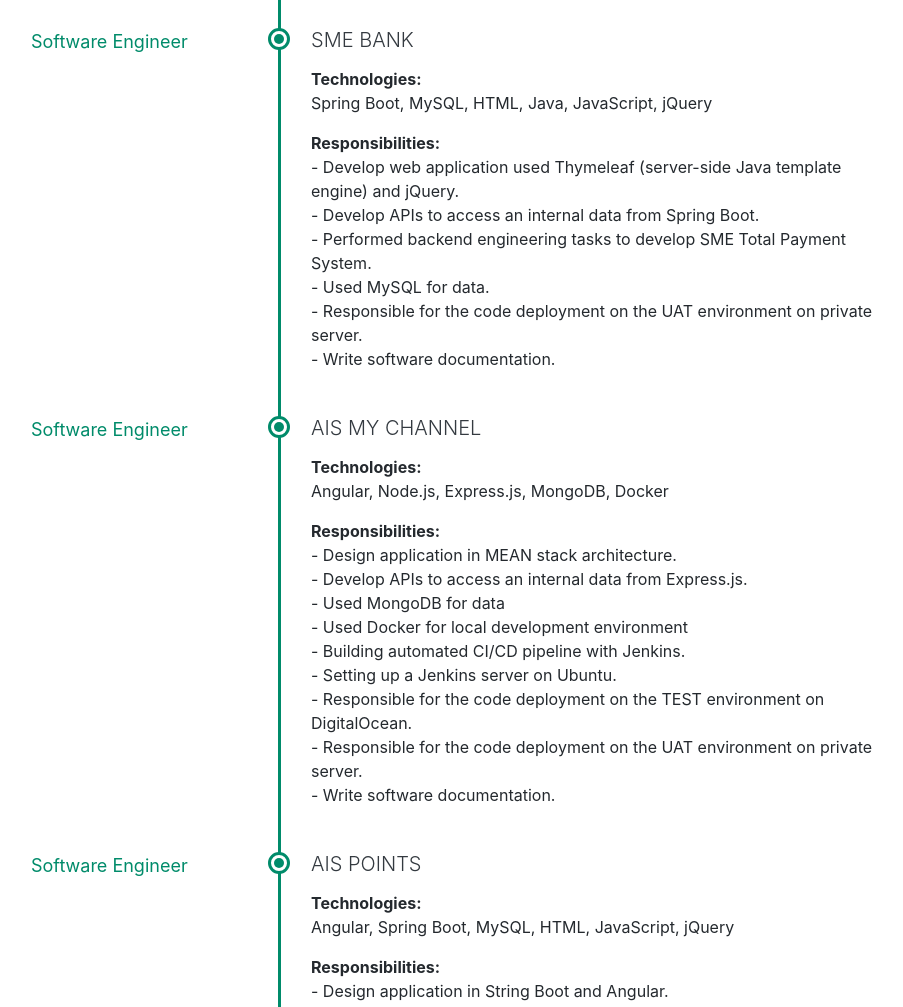
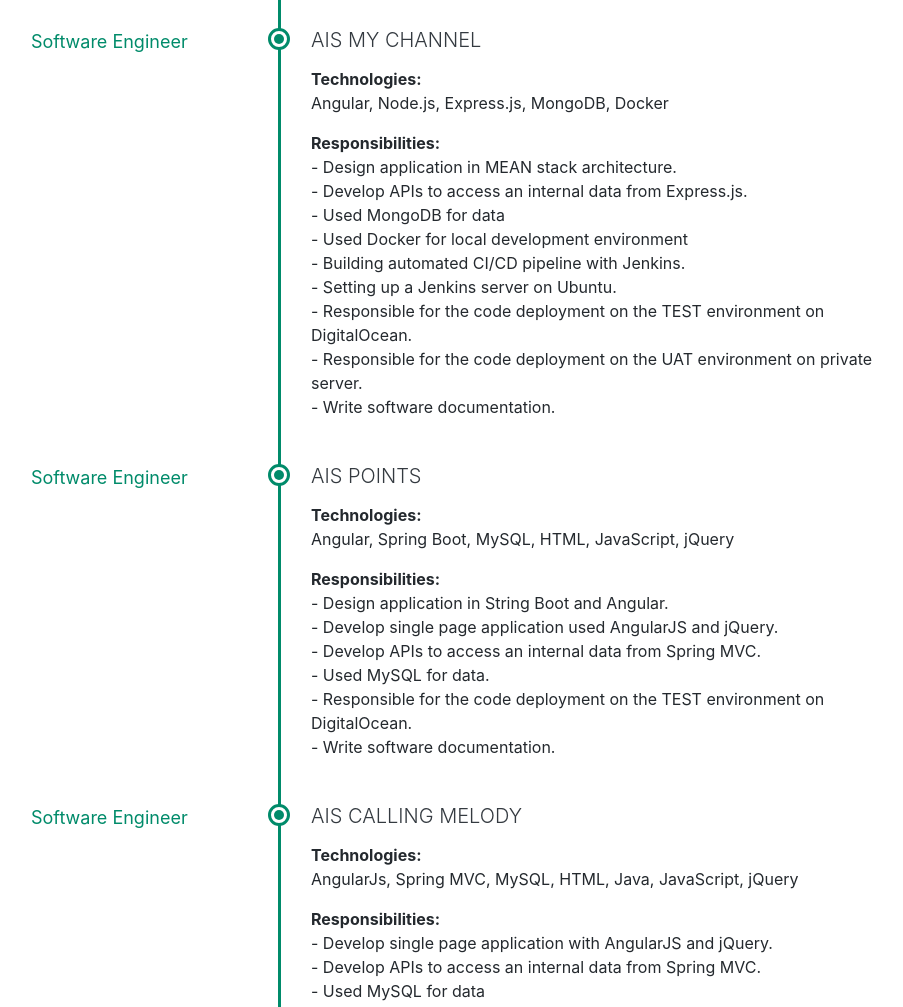
Before and after one commit to sungmen999/portfolio, a plain HTML site: page index.html in a window 1280 px wide. Shown: the part 4480-5487 px from the top of the page, without its empty margins (322-1225 px from the left). Drawn offline with nearby package versions, Linux system fonts and the light colour scheme; a web font is replaced by a local one.

Commit message:
Update index.html

```diff
--- a/index.html
+++ b/index.html
@@ -391,37 +391,6 @@
 
                         <div class="item">
                             <div class="work-place">
-                                <h3 class="place">SME Bank</h3>
-                            </div>
-                            <div class="job-meta">
-                                <div class="title">Software Engineer</div>
-                            </div>
-                            <!--//job-meta-->
-                            <div class="job-desc">
-                                <p>
-                                    <b>Technologies:</b><br />
-                                    Spring Boot, MySQL, HTML, Java, JavaScript,
-                                    jQuery
-                                </p>
-                                <p>
-                                    <b>Responsibilities:</b><br />
-                                    - Develop web application used Thymeleaf
-                                    (server-side Java template engine) and
-                                    jQuery.<br />
-                                    - Develop APIs to access an internal data
-                                    from Spring Boot.<br />
-                                    - Performed backend engineering tasks to
-                                    develop SME Total Payment System.<br />
-                                    - Used MySQL for data.<br />
-                                    - Responsible for the code deployment on the
-                                    UAT environment on private server.<br />
-                                    - Write software documentation.<br />
-                                </p>
-                            </div>
-                        </div>
-
-                        <div class="item">
-                            <div class="work-place">
                                 <h3 class="place">AIS My Channel</h3>
                             </div>
                             <div class="job-meta">
```
